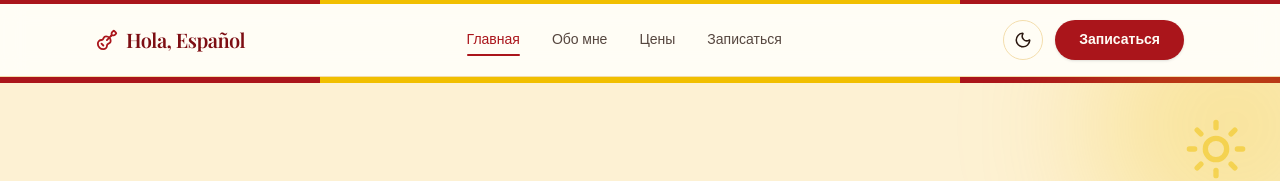
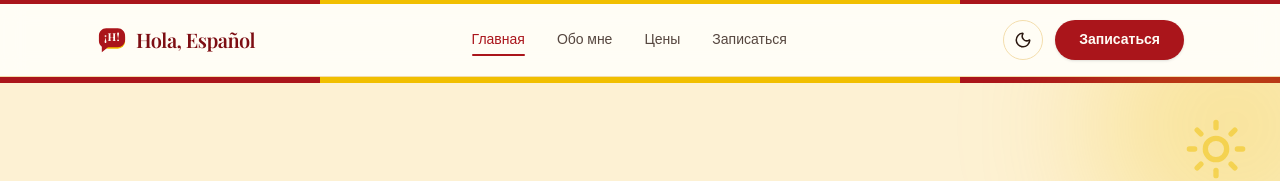
Before and after one commit to katerine47/education, a Next.js app: page / in a window 1280 px wide. Shown: the top 181 px of the page. Built offline with nearby package versions, Linux system fonts and the light colour scheme.

Commit message:
Add custom logo (speech bubble with inverted exclamation mark) and favicon

```diff
--- /dev/null
+++ b/app/icon.tsx
@@ -0,0 +1,35 @@
+import { ImageResponse } from "next/og";
+
+export const size = { width: 32, height: 32 };
+export const contentType = "image/png";
+
+export default function Icon() {
+  return new ImageResponse(
+    (
+      <div
+        style={{
+          width: "100%",
+          height: "100%",
+          display: "flex",
+          alignItems: "center",
+          justifyContent: "center",
+          background: "#aa151b",
+          borderRadius: 8,
+        }}
+      >
+        <div
+          style={{
+            display: "flex",
+            color: "#f1bf00",
+            fontSize: 20,
+            fontWeight: 700,
+            fontFamily: "Georgia, serif",
+          }}
+        >
+          ¡H!
+        </div>
+      </div>
+    ),
+    { ...size }
+  );
+}
--- a/components/footer.tsx
+++ b/components/footer.tsx
@@ -1,6 +1,7 @@
 import Link from "next/link";
-import { Mail, MapPin, Phone, Guitar } from "lucide-react";
+import { Mail, MapPin, Phone } from "lucide-react";
 import { navLinks, siteConfig } from "@/lib/site-data";
+import { Logo } from "@/components/logo";
 
 export function Footer() {
   return (
@@ -9,7 +10,7 @@ export function Footer() {
       <div className="mx-auto grid max-w-6xl gap-10 px-5 py-14 sm:px-8 md:grid-cols-3">
         <div>
           <p className="flex items-center gap-2 font-heading text-xl font-semibold text-primary-dark">
-            <Guitar size={20} className="text-primary" aria-hidden />
+            <Logo size={28} />
             {siteConfig.name}
           </p>
           <p className="mt-2 max-w-xs text-sm text-muted">
--- a/components/header.tsx
+++ b/components/header.tsx
@@ -3,11 +3,12 @@
 import Link from "next/link";
 import { usePathname } from "next/navigation";
 import { useState } from "react";
-import { Menu, X, Guitar } from "lucide-react";
+import { Menu, X } from "lucide-react";
 import { cn } from "@/lib/utils";
 import { navLinks, siteConfig } from "@/lib/site-data";
 import { Button } from "@/components/ui/button";
 import { ThemeToggle } from "@/components/theme-toggle";
+import { Logo } from "@/components/logo";
 
 export function Header() {
   const pathname = usePathname();
@@ -22,7 +23,7 @@ export function Header() {
           className="flex items-center gap-2 font-heading text-xl font-semibold tracking-tight text-primary-dark"
           onClick={() => setOpen(false)}
         >
-          <Guitar size={22} className="text-primary" aria-hidden />
+          <Logo size={32} />
           {siteConfig.name}
         </Link>
 
--- /dev/null
+++ b/components/logo.tsx
@@ -0,0 +1,46 @@
+interface LogoProps {
+  size?: number;
+  className?: string;
+}
+
+/**
+ * Логотип школы испанского языка: диалоговый "пузырь" в цветах испанского
+ * флага с монограммой "¡H!" — перевёрнутый восклицательный знак является
+ * узнаваемой особенностью испанской пунктуации.
+ */
+export function Logo({ size = 36, className }: LogoProps) {
+  return (
+    <svg
+      width={size}
+      height={size}
+      viewBox="0 0 44 44"
+      fill="none"
+      xmlns="http://www.w3.org/2000/svg"
+      className={className}
+      aria-hidden
+    >
+      {/* Жёлтый слой-подложка, сдвинутый вниз-вправо — второй цвет флага */}
+      <rect x="6" y="8" width="34" height="26" rx="10" fill="var(--accent)" />
+
+      {/* Основной красный диалоговый пузырь */}
+      <path
+        d="M4 16C4 10.4772 8.47715 6 14 6H30C35.5228 6 40 10.4772 40 16V22C40 27.5228 35.5228 32 30 32H16.5L8 39V31.2C5.53214 29.4813 4 26.5942 4 23.4V16Z"
+        fill="var(--primary)"
+      />
+
+      {/* Монограмма ¡H! — фирменная испанская пунктуация */}
+      <text
+        x="22"
+        y="23.5"
+        textAnchor="middle"
+        fontFamily="var(--font-heading), serif"
+        fontWeight={700}
+        fontSize="15"
+        fill="var(--primary-foreground)"
+        letterSpacing="0.5"
+      >
+        ¡H!
+      </text>
+    </svg>
+  );
+}
```
